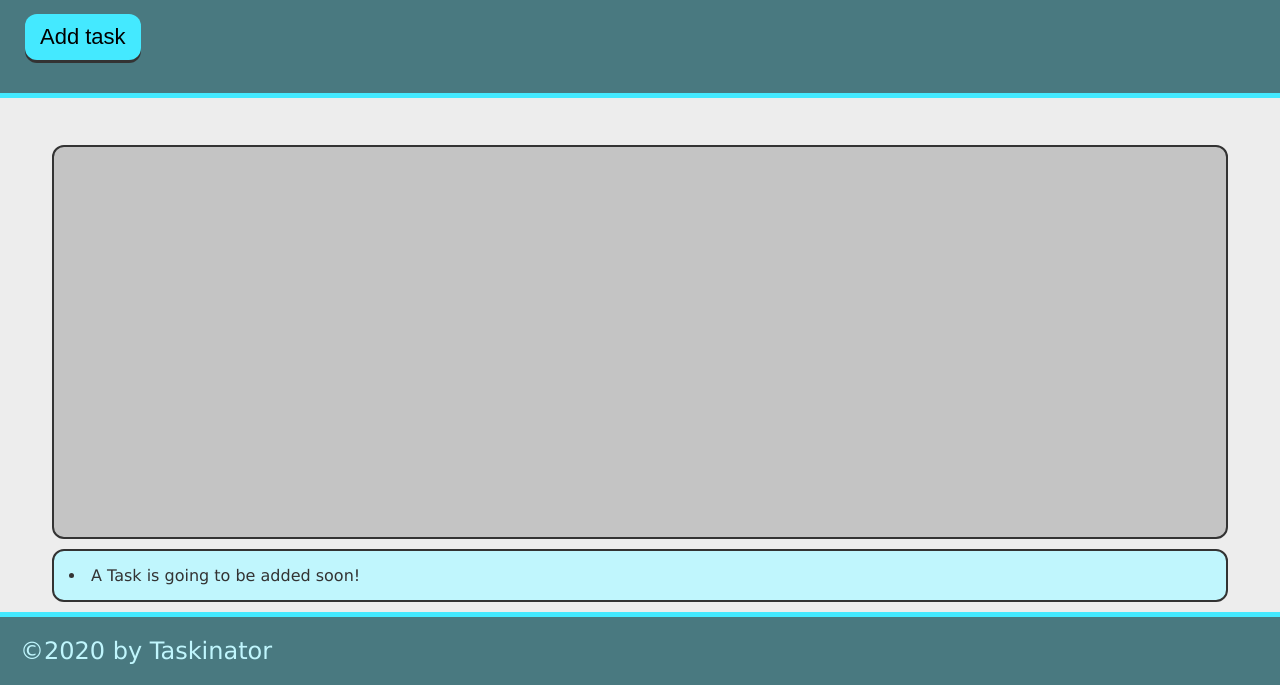
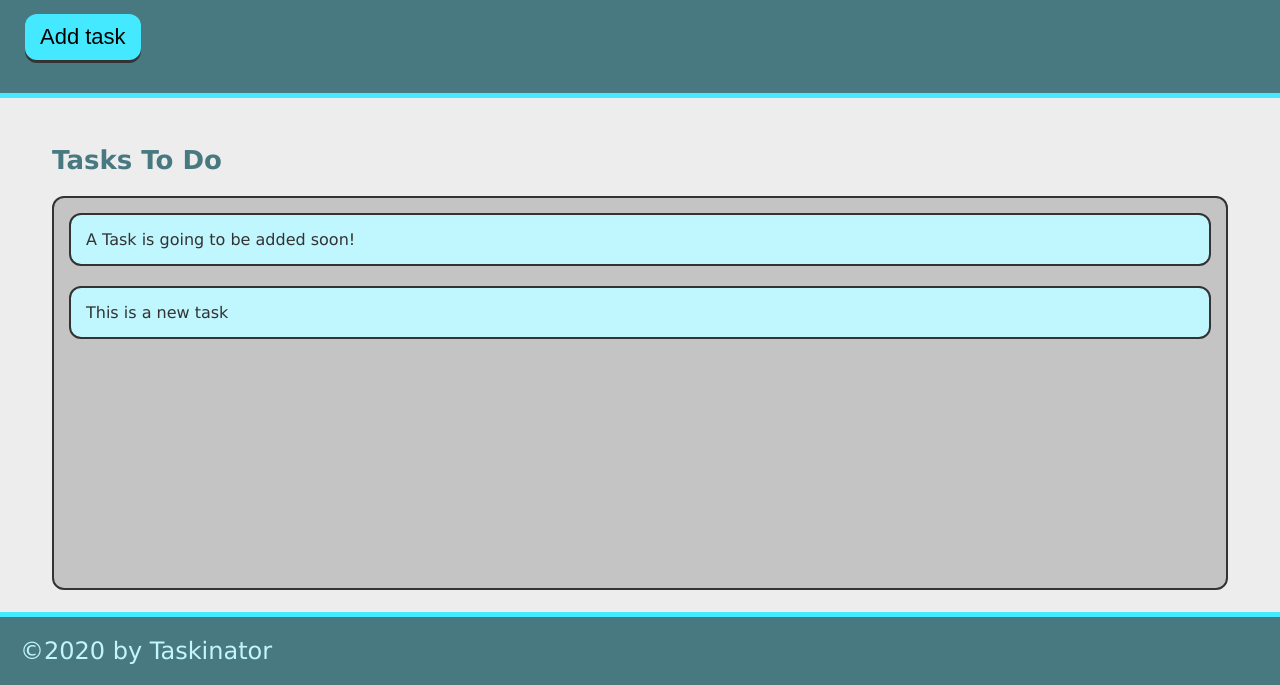
Before and after one commit to shane-sepeda/taskinator, a plain HTML site: page index.html in a window 1280 px wide. Both pictures are taken after a click on the button "Add task". Shown: the part 115-800 px from the top of the page. Drawn offline with Linux system fonts and the light colour scheme.

Commit message:
finalized lesson 1; completed script.js, completed index.html

```diff
--- a/assets/js/script.js
+++ b/assets/js/script.js
@@ -0,0 +1,19 @@
+var buttonEl = document.querySelector("#save-task");
+console.log(buttonEl);
+var tasksToDoEl = document.querySelector("#tasks-to-do");
+
+// buttonEl.addEventListener("click", function() {
+//     var listItemEl = document.createElement("li");
+//     listItemEl.className = "task-item";
+//     listItemEl.textContent = "This is a new task.";
+//     tasksToDoEl.appendChild(listItemEl);
+// });
+
+var createTaskHandler = function() {
+    var listItemEl = document.createElement("li");
+    listItemEl.className = "task-item";
+    listItemEl.textContent = "This is a new task";
+    tasksToDoEl.appendChild(listItemEl);
+}
+
+buttonEl.addEventListener("click", createTaskHandler);
--- a/index.html
+++ b/index.html
@@ -11,13 +11,13 @@
     <header>
         <h1 class="page-title">Taskinator</h1>
         <p>Click the button below to add a new task!</p>
-        <button class="btn">Add task</button>
+        <button class="btn" id="save-task">Add task</button>
     </header>
 
     <main class="page-content">
         <section class="task-list-wrapper">
-            <h2 class="list-title"></h2>
-            <ul class="task-list"></ul>
+            <h2 class="list-title">Tasks To Do</h2>
+            <ul class="task-list" id="tasks-to-do">
                 <li class="task-item">A Task is going to be added soon!</li>
             </ul>
         </section>
```
